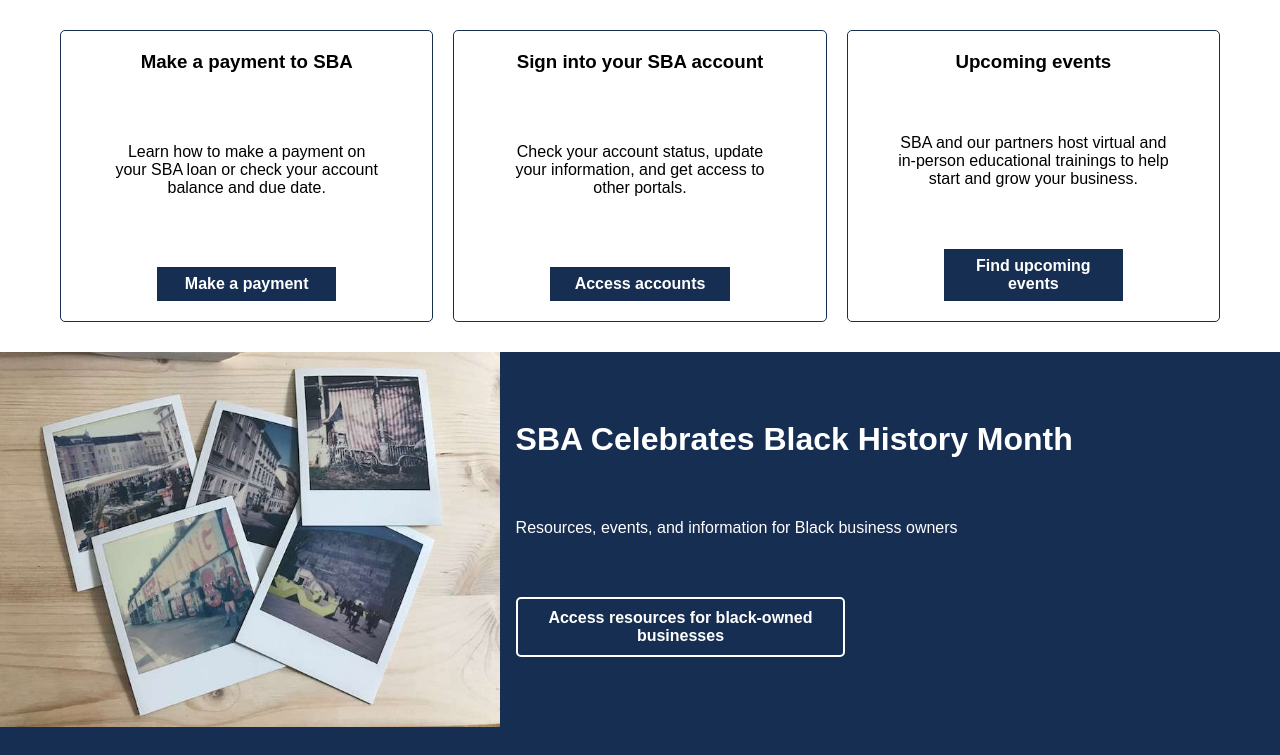
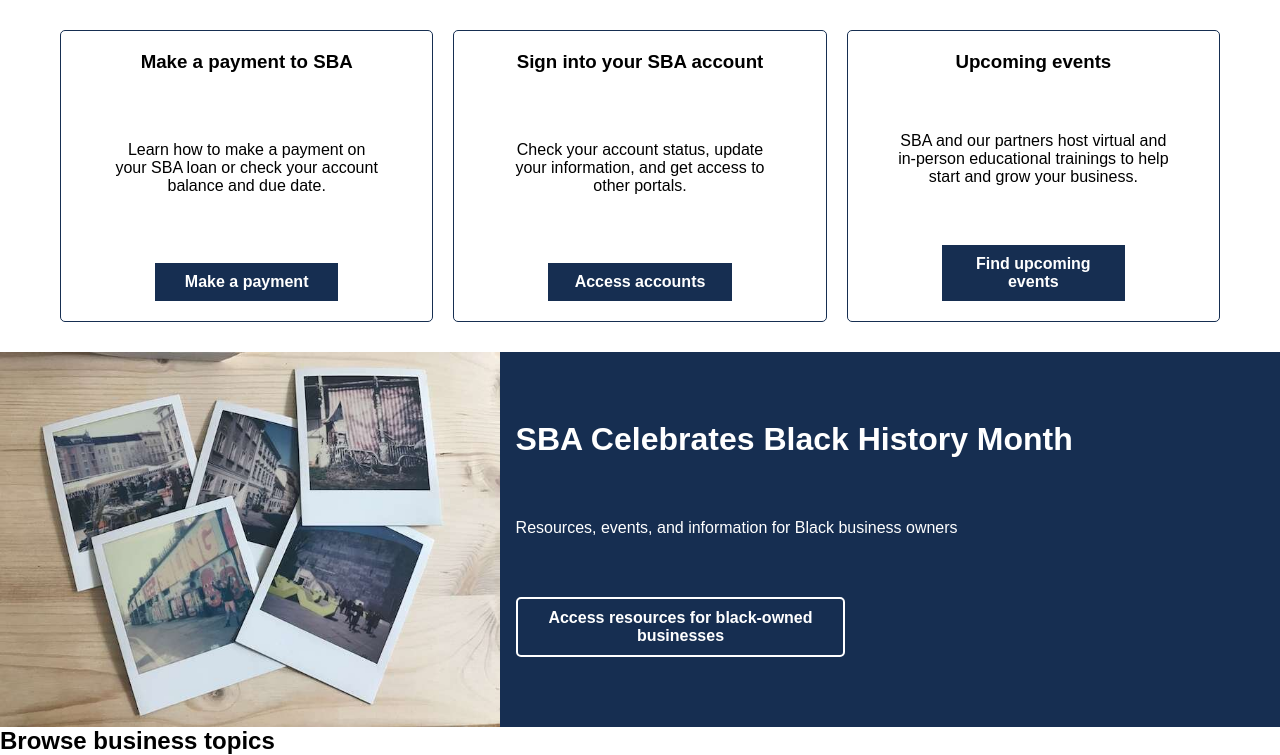
Before and after one commit to ElieLECAS/US_SBA, a Django app: page / in a window 1280 px wide. Shown: the part 404-1159 px from the top of the page. Before the commit the page ends 1131 px from the top, so only its background shows below. Run offline with Django 4.2, Linux system fonts and the light colour scheme.

Commit message:
avancement du site

```diff
--- a/app/main/templates/main/home.html
+++ b/app/main/templates/main/home.html
@@ -55,10 +55,16 @@
             <img src="{% static 'images/polaroid.jpg' %}" alt="" />
             <figcaption>
                 <h1>SBA Celebrates Black History Month</h1>
-                <p>Resources, events, and information for Black business owners</p>
+                <p>
+                    Resources, events, and information for Black business owners
+                </p>
                 <a href="">Access resources for black-owned businesses</a>
             </figcaption>
         </div>
 
+        <h2>Browse business topics</h2>
+        <section class="business-grid">
+
+        </section>
     </body>
 </html>
--- a/app/static/style.css
+++ b/app/static/style.css
@@ -94,6 +94,7 @@ nav {
     width: 60%;
     font-weight: 800;
     text-align: center;
+    border: solid 2px #162e51;
 }
 
 .case a:hover {
@@ -138,7 +139,7 @@ nav {
     border: solid white 2px;
     background-color: #162e51;
     color: white;
-    transition: .2s;
+    transition: 0.2s;
 }
 
 .bandeau figcaption a:hover {
```
